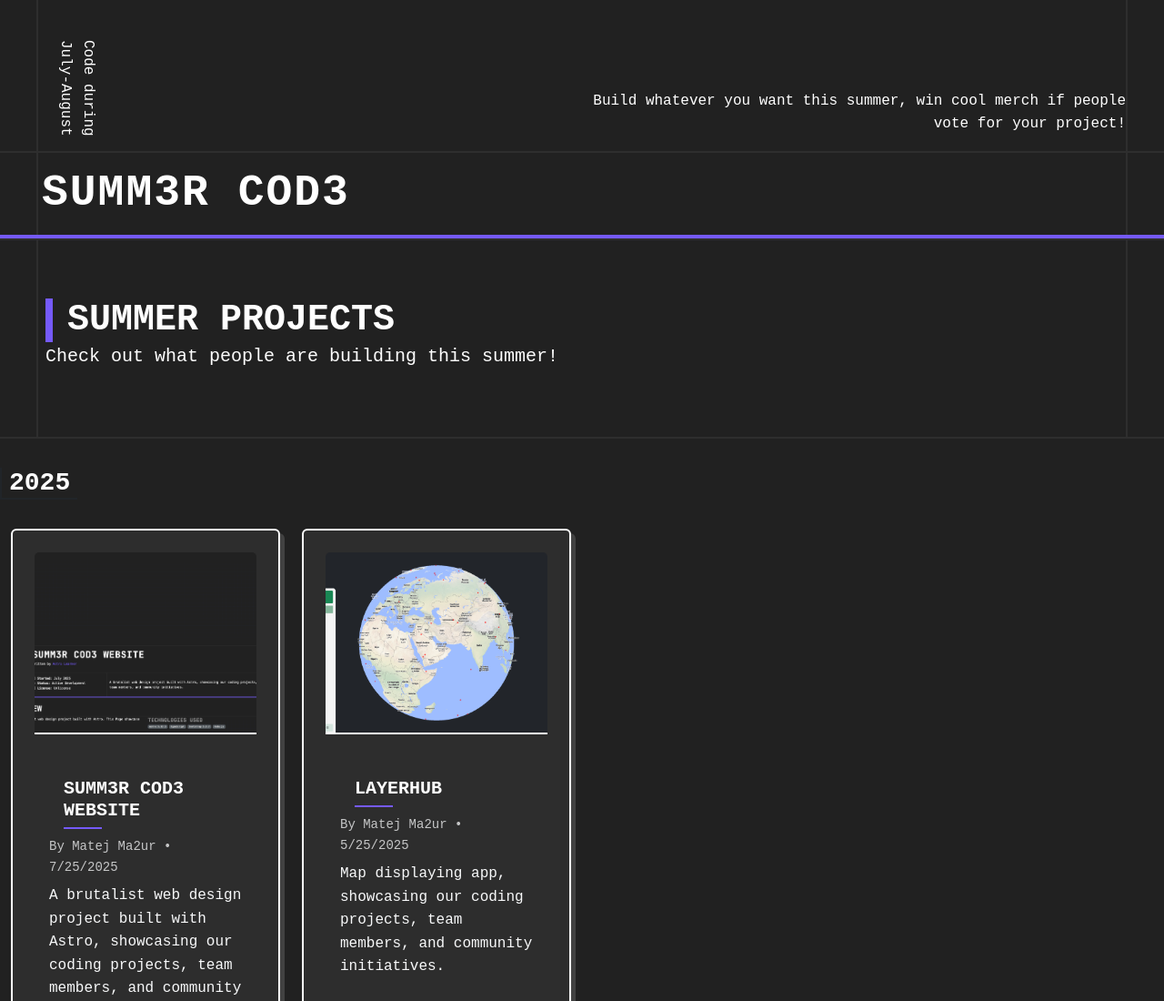
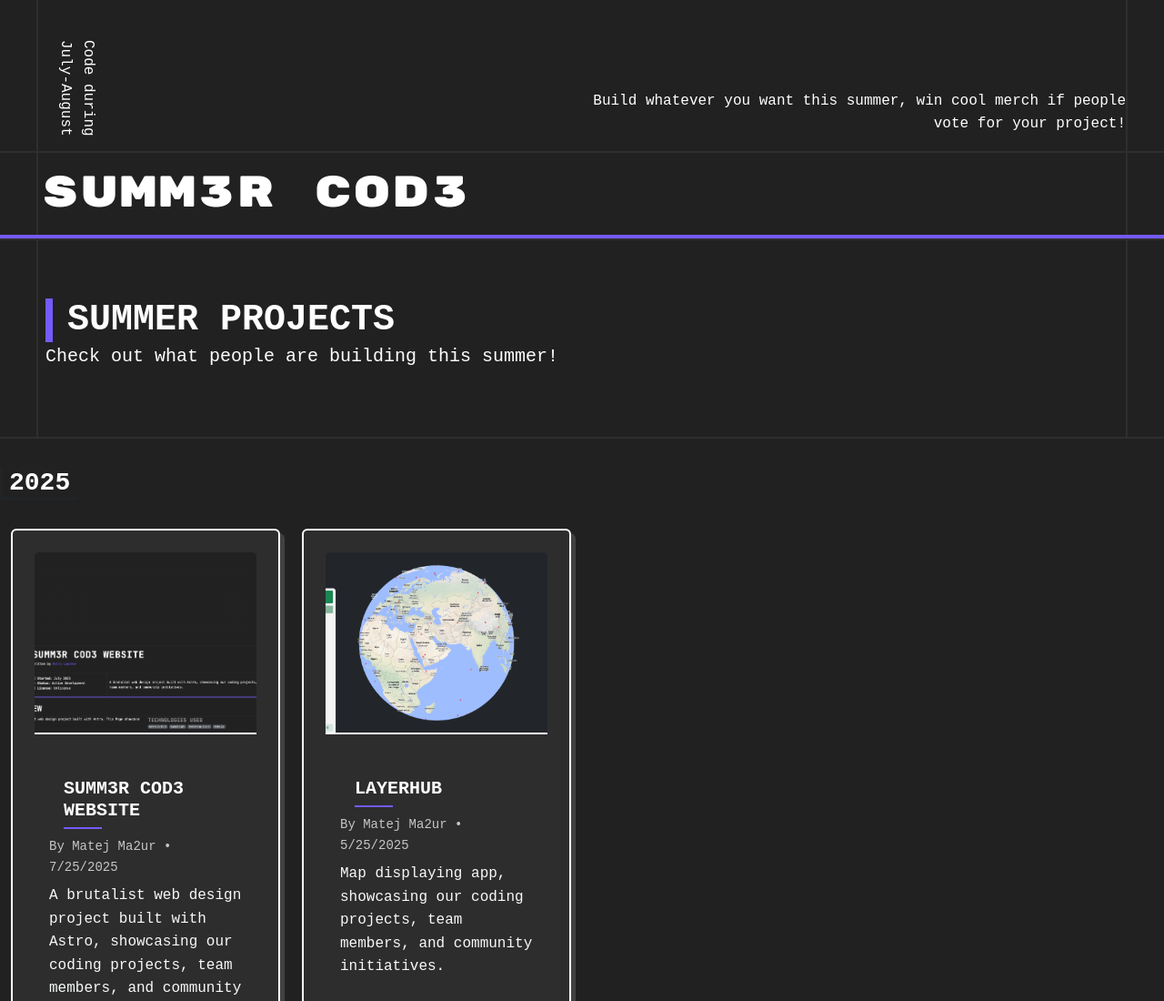
Before and after one commit to Cod3rs-org/summ3r-cod3, an Astro site: page / in a window 1280 px wide. Shown: the top 1100 px of the page at 91% size. Built offline with nearby package versions, Linux system fonts and the light colour scheme; Astro itself is replaced by a stand-in of ours.

Commit message:
Font fix and favicon changed

```diff
--- a/src/layout/BaseLayout.astro
+++ b/src/layout/BaseLayout.astro
@@ -11,6 +11,7 @@ const pageTitle = "Home Page";
     <link rel="icon" type="image/svg+xml" href="/favicon.svg" />
     <meta name="viewport" content="width=device-width" />
     <meta name="generator" content={Astro.generator} />
+    <link href="https://fonts.googleapis.com/css2?family=Rubik+Mono+One&display=swap" rel="stylesheet">
     <title>Summ3r Cod3 - {pageTitle}</title>
 </head>
 <body>
@@ -30,7 +31,7 @@ const pageTitle = "Home Page";
 
     <section>
         <div class="lr px-1 py-3">
-            <h1 class="large mb-0">SUMM3R COD3</h1>
+            <h1 class="large mb-0 rubik-mono-one-regular">SUMM3R COD3</h1>
         </div>
     </section>
 </header>
--- a/src/styles/global.css
+++ b/src/styles/global.css
@@ -17,6 +17,12 @@ body {
 	color: var(--secondary-color);
 	width: 100%;
 	line-height: 1.6;
+}
+
+.rubik-mono-one-regular, .rubik-mono-one-regular * {
+  font-family: "Rubik Mono One", monospace;
+  font-weight: 400;
+  font-style: normal;
 }
 
 .be {
```
Also changed, not shown: public/favicon.svg.
